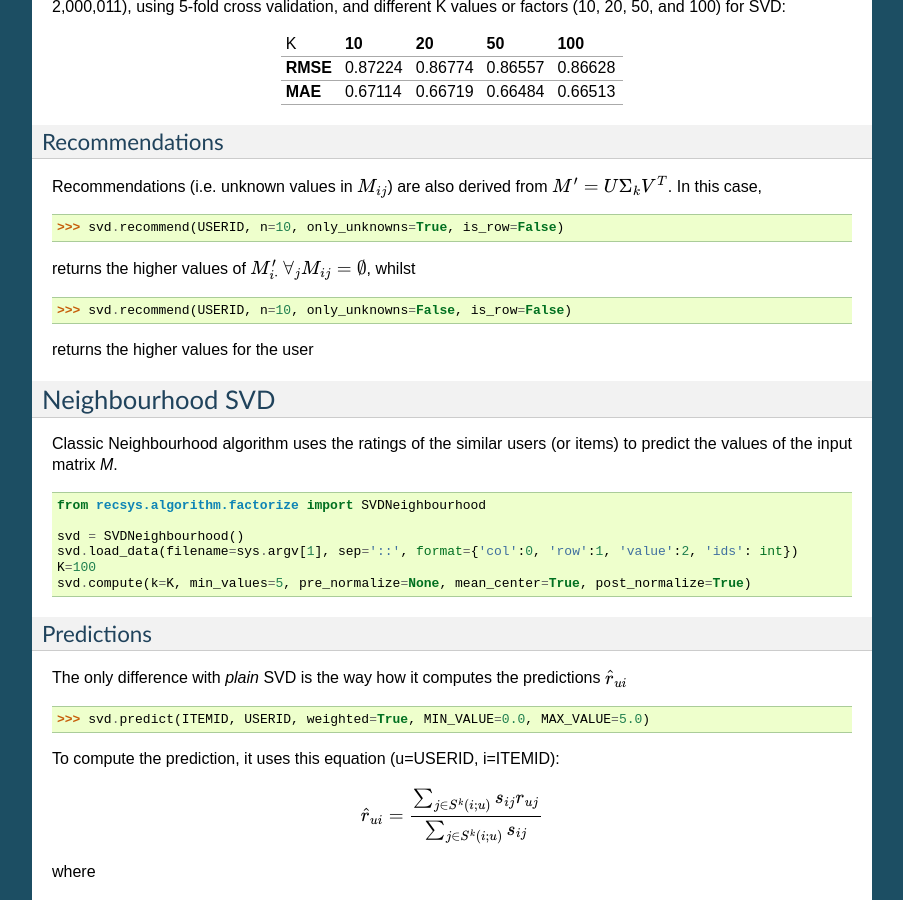
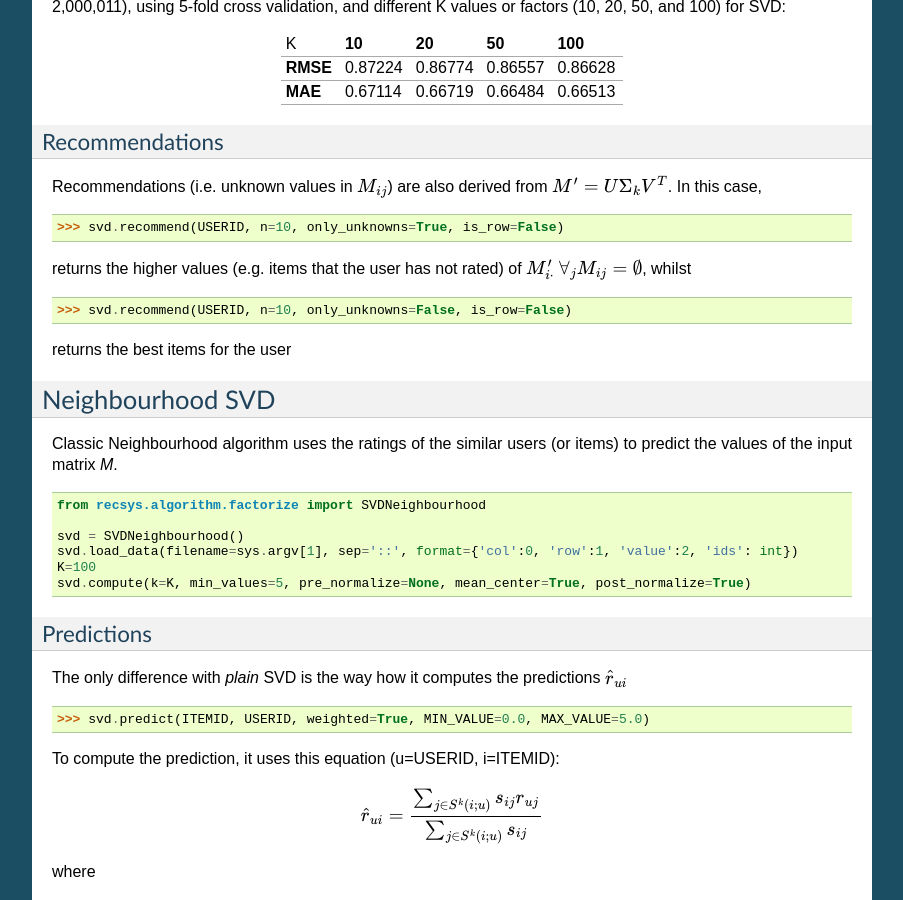
Before and after one commit to ocelma/python-recsys, a Sphinx documentation site: the page built from doc/source/algorithm.rst, in a window 1280 px wide and 900 px high, scrolled down 1590 px. Shown: the whole window, without its empty margins (198-1101 px from the left). Built offline with Sphinx 7.4.7, drawn with Linux system fonts in a browser that asks for light colours; formulas are drawn with MathJax 3; pages that are not in the unit, such as notebooks, are missing from menus.

```diff
--- a/doc/source/algorithm.rst
+++ b/doc/source/algorithm.rst
@@ -102,11 +102,11 @@ Recommendations (i.e. unknown values in :math:`M_{ij}`) are also derived from :m
 
     >>> svd.recommend(USERID, n=10, only_unknowns=True, is_row=False)
 
-returns the higher values of :math:`M^\prime_{i \cdot}` :math:`\forall_j{M_{ij}=\emptyset}`, whilst
+returns the higher values (e.g. items that the user has not rated) of :math:`M^\prime_{i \cdot}` :math:`\forall_j{M_{ij}=\emptyset}`, whilst
 
     >>> svd.recommend(USERID, n=10, only_unknowns=False, is_row=False)
 
-returns the higher values for the user
+returns the best items for the user
 
 Neighbourhood SVD
 -----------------
--- a/doc/source/evaluation.rst
+++ b/doc/source/evaluation.rst
@@ -95,7 +95,8 @@ Decision-based metrics
 ======================
 
 Decision-based metrics evaluates the top-N recommendations for a user.
-Recommendations comes in a ranked list of items, ordered by decreasing relevance (yet, the decision-based metrics do not take into account the position -or rank- of the item in the result list)
+Uusally recommendations are a ranked list of items, ordered by decreasing relevance.
+Yet, the decision-based metrics do not take into account the position -or rank- of the item in the result list).
 
 There are four different cases to take into account:
 
```
